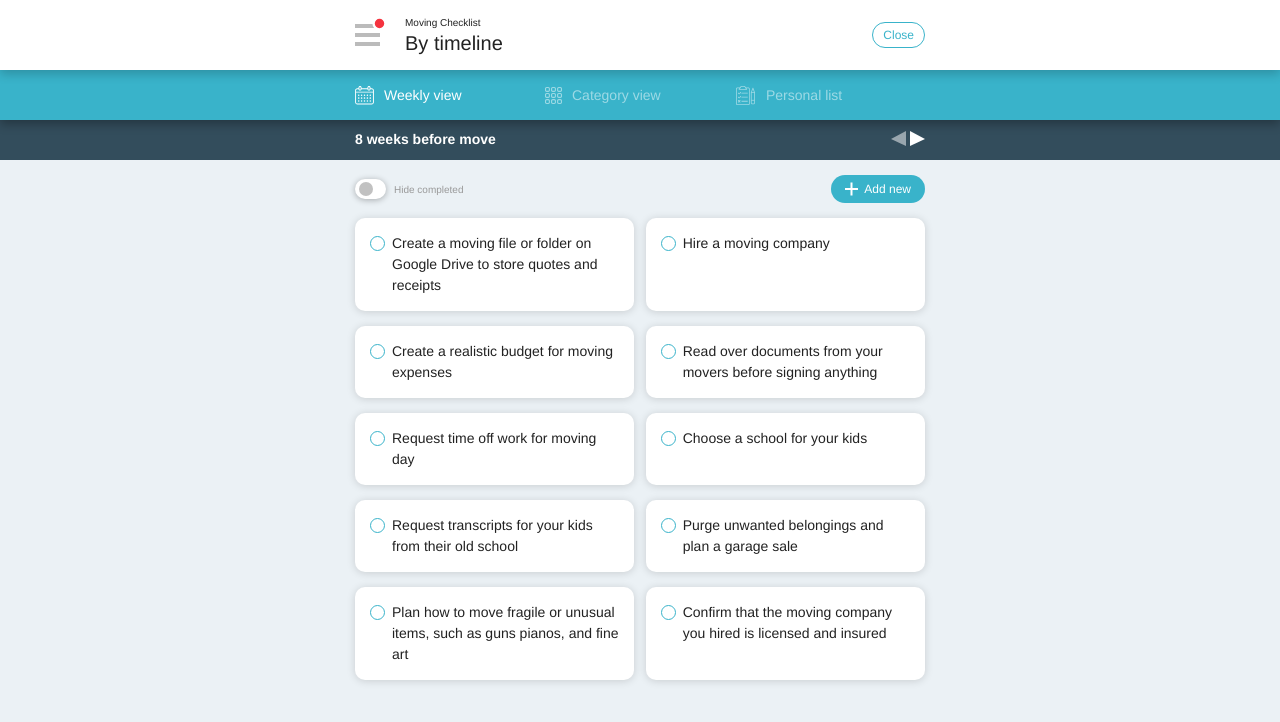
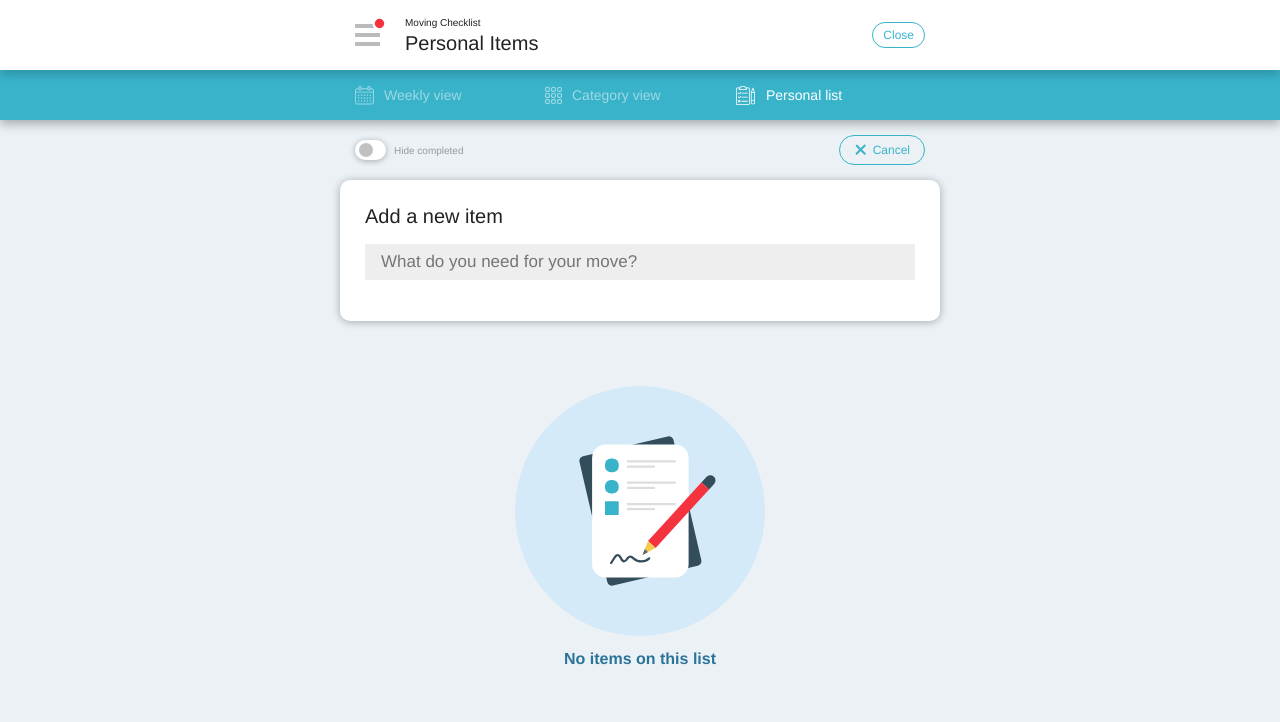
Before and after one commit to baadaa/ultimate-moving-checklist, a React (Create React App) app: page / in a window 1280 px wide. Both pictures are taken after a click on the button "Add new". Shown: the top 722 px of the page. Built offline with nearby package versions, Linux system fonts and the light colour scheme; a web font is replaced by a local one.

Commit message:
groundwork for adding new todo

```diff
--- a/src/App.js
+++ b/src/App.js
@@ -19,8 +19,8 @@ class App extends React.Component {
     (function(l){var i,s={touchend:function(){}};for(i in s)l.addEventListener(i,s)})(document); // sticky hover fix in iOS
     this.setState({ todos });
   }
-  sectionChangeHandler = e => {
-    const targetSection = e.target.dataset.section;
+  sectionChangeHandler = (e, option) => {
+    const targetSection = option ? option : e.target.dataset.section;
     this.setState({ currentSection: targetSection });
   };
   settingViewHandler = () => {
@@ -81,6 +81,7 @@ class App extends React.Component {
         todos={this.state.todos}
         todoCompleteHandler={this.todoCompleteHandler}
         weekChangeHandler={this.weekChangeHandler}
+        sectionChangeHandler={this.sectionChangeHandler}
         categoryChangeHandler={this.categoryChangeHandler}
         completedTaskIsHidden={this.state.completedTaskIsHidden}
         completedTaskVisibilityHandler={this.completedTaskVisibilityHandler}
--- a/src/components/TodoArea/TodoArea.js
+++ b/src/components/TodoArea/TodoArea.js
@@ -1,4 +1,4 @@
-import React, { useState } from "react";
+import React, { useState, useEffect } from "react";
 import styled from "styled-components";
 import colors from "../UIElements/colors";
 import { ReactComponent as EmptyList } from "../../img/empty-list.svg";
@@ -30,6 +30,7 @@ const TodoAreaContainer = styled.div`
     padding: 0 15px;
     width: 100%;
   }
+
   .viewContext {
     display: flex;
     height: ${props => (props.currentSection === "personal" ? "0" : "40px")};
@@ -42,6 +43,33 @@ const TodoAreaContainer = styled.div`
       props.currentSection === "personal" ? "transparent" : "#fff"};
     background-color: ${props =>
       props.currentSection === "weekly" ? colors.navy : colors.blue};
+  }
+  .newTodo {
+    display: ${props =>
+      props.currentSection === "personal" ? "flex" : "none"};
+    padding: 25px;
+    flex-direction: column;
+    background: #fff;
+    border-radius: 10px;
+    box-shadow: 0 1px 8px rgba(0, 0, 0, 0.3);
+    margin-bottom: 25px;
+    transform: ${props =>
+      props.isAddingNew ? "translateY(0)" : "translateY(-30px)"};
+    opacity: ${props => (props.isAddingNew ? 1 : 0)};
+    pointer-events: ${props => (props.isAddingNew ? "all " : "none")};
+    transition: transform 0.2s, opacity 0.2s;
+    h4 {
+      margin: 0;
+      font-size: 20px;
+      font-weight: 200;
+    }
+    input {
+      background: #eee;
+      font-size: 17px;
+      margin: 16px 0;
+      padding: 8px 16px;
+      border: none;
+    }
   }
   .categoryList {
     position: absolute;
@@ -138,16 +166,27 @@ const TodoAreaContainer = styled.div`
     button {
       display: flex;
       align-items: center;
-      border: none;
+      border: 1px solid #fff;
+      border-color: ${props =>
+        props.isAddingNew ? colors.lightBlue : "transparent"};
       outline: none;
-      background: ${colors.lightBlue};
-      color: #fff;
+      background: ${props =>
+        props.isAddingNew ? "transparent" : colors.lightBlue};
+      color: ${props => (props.isAddingNew ? colors.lightBlue : "#fff")};
       padding: 7px 14px;
       font-size: 12px;
       font-weight: 400;
       border-radius: 20px;
+      transition: background 0.2s;
       svg {
         margin-right: 5px;
+        transform: ${props =>
+          props.isAddingNew ? "rotate(45deg)" : "rotate(0deg)"};
+        g {
+          fill: ${props => (props.isAddingNew ? colors.lightBlue : "#ffffff")};
+        }
+
+        transition: transform 0.2s, fill 0.2s;
       }
     }
   }
@@ -231,9 +270,14 @@ const TodoArea = ({
   weekChangeHandler,
   categoryChangeHandler,
   completedTaskIsHidden,
+  sectionChangeHandler,
   completedTaskVisibilityHandler
 }) => {
   const [dropdownIsOpen, setDropdownIsOpen] = useState(false);
+  const [isAddingNew, setIsAddingNew] = useState(false);
+  useEffect(() => {
+    if (currentSection !== "personal") setIsAddingNew(false);
+  }, [currentSection]);
   const getTodoList = () => {
     let todosInCurrentSelection;
     if (currentSection === "weekly") {
@@ -305,11 +349,16 @@ const TodoArea = ({
     setDropdownIsOpen(false);
     categoryChangeHandler(targetCategory);
   };
+  const toggleAddNewBox = () => {
+    setIsAddingNew(!isAddingNew);
+    sectionChangeHandler(null, "personal");
+  };
   return (
     <TodoAreaContainer
       currentSection={currentSection}
       currentWeek={currentWeek}
       dropdownIsOpen={dropdownIsOpen}
+      isAddingNew={isAddingNew}
     >
       <div className="viewContext">
         <div
@@ -352,15 +401,19 @@ const TodoArea = ({
             Hide completed
           </label>
         </div>
-        <button>
+        <button onClick={toggleAddNewBox}>
           <svg width="14" height="14" xmlns="http://www.w3.org/2000/svg">
             <g fill="#FFF" fillRule="evenodd">
               <path d="M0 6h13v2H0z" />
               <path d="M7.5.5v13h-2V.5z" />
             </g>
           </svg>
-          Add new
+          {isAddingNew ? "Cancel" : "Add new"}
         </button>
+      </div>
+      <div className="wrapper newTodo">
+        <h4>Add a new item</h4>
+        <input type="text" placeholder="What do you need for your move?" />
       </div>
       <div className="wrapper">{getTodoList()}</div>
     </TodoAreaContainer>
```
